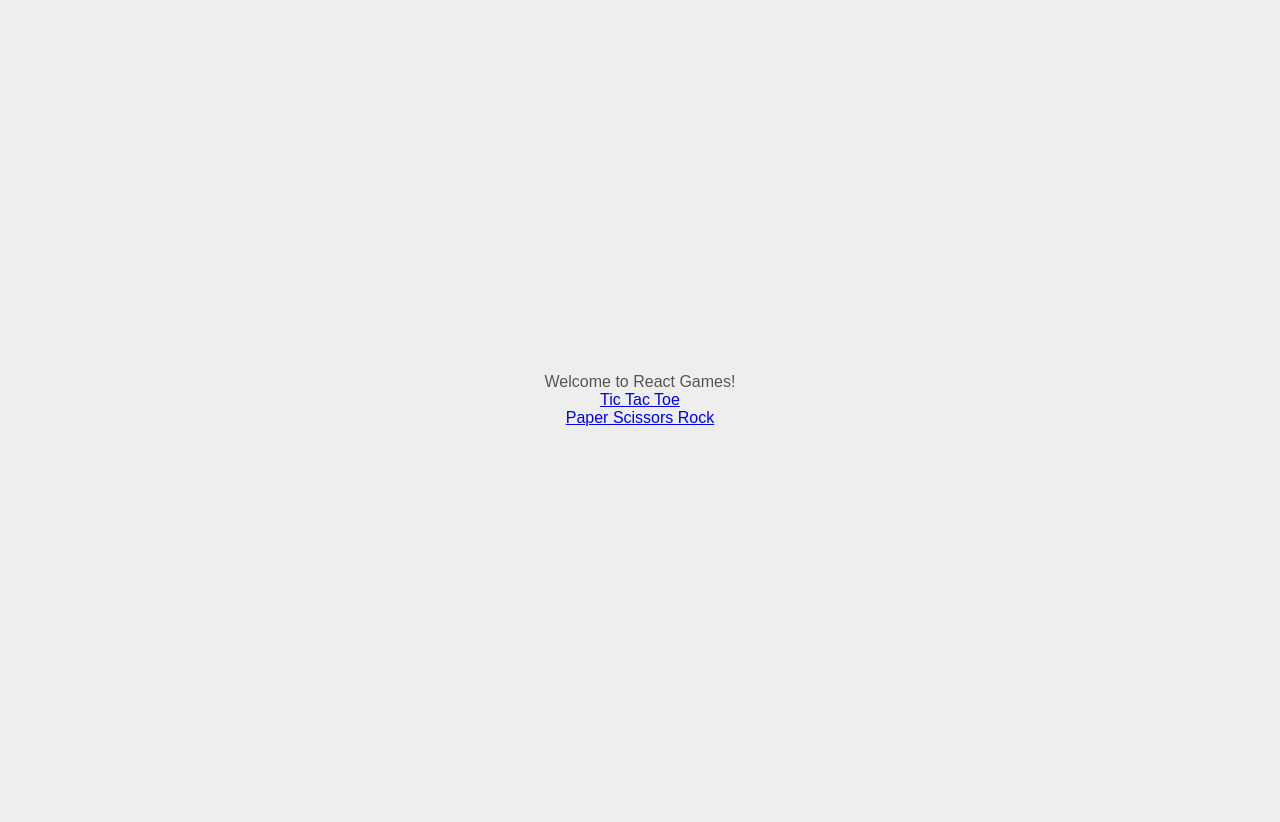
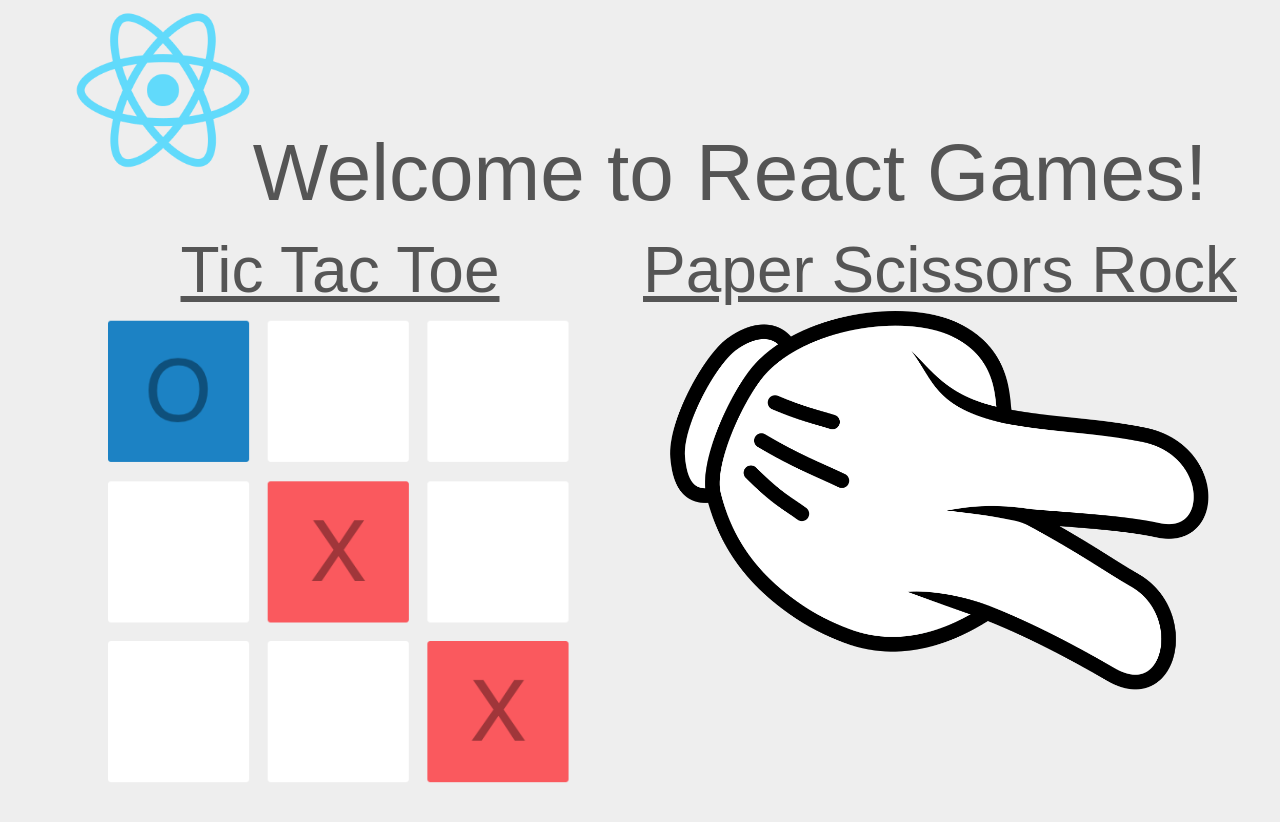
Before and after one commit to Marcellits/React-games, a React (Create React App) app: page / in a window 1280 px wide. Shown: the top 822 px of the page. Before the commit the page ends 800 px from the top, so only its background shows below. Built offline with nearby package versions, Linux system fonts and the light colour scheme.

Commit message:
Home - first adjusts style

```diff
--- a/src/App.css
+++ b/src/App.css
@@ -22,6 +22,7 @@ body {
 }
 .App {
   text-align: center;
+  font-size: 5rem;
 }
 
 button {
@@ -41,3 +42,24 @@ button {
   height: 40vmin;
   pointer-events: none;
 }
+
+#react-logo {
+  height: 200px;
+  padding-bottom: 20px;
+}
+
+#tttoe_game {
+  height: 500px;
+  padding-bottom: 20px;
+}
+#rps_game {
+  height: 400px;
+  padding-bottom: 20px;
+}
+.container_games {
+  display: grid;
+  grid-template-columns: repeat(2, 600px);
+}
+.games {
+  text-align: center;
+}
--- a/src/components/Home.jsx
+++ b/src/components/Home.jsx
@@ -1,16 +1,30 @@
 import React from "react";
 import { Link } from "react-router-dom";
+import react_logo from "../images/logo512.png";
+import tictactoe_game from "../images/tictactoe-game.png";
+import rps_game from "../images/scissors.png";
 
 function Home() {
   return (
-    <div className="App">
+    <div className="App ">
+      <img id="react-logo" src={react_logo} alt="React logo" />
       Welcome to React Games!
-      <div>
-        <div>
-          <Link to="/tictactoe"> Tic Tac Toe</Link>
+      <div className="container_games">
+        <div className="games">
+          <Link className="title" to="/tictactoe">
+            Tic Tac Toe
+          </Link>
+          <img
+            id="tttoe_game"
+            src={tictactoe_game}
+            alt="Tictactoe game board"
+          />
         </div>
-        <div>
-          <Link to="paperscissorsrock">Paper Scissors Rock</Link>
+        <div className="games">
+          <Link className="title" to="/paperscissorsrock">
+            Paper Scissors Rock
+          </Link>
+          <img id="rps_game" src={rps_game} alt="Rock paper scissors" />
         </div>
       </div>
     </div>
--- a/src/components/RockPaperScissors.jsx
+++ b/src/components/RockPaperScissors.jsx
@@ -1,5 +1,5 @@
 import React, { useState } from "react";
-import "../styles/rockpaperscissors.css";
+import "../styles/rockPaperScissors.css";
 import paper from "../images/paper.png";
 import scissors from "../images/scissors.png";
 import rock from "../images/rock.png";
@@ -61,15 +61,15 @@ function RockPaperScissors() {
         <div className="container_psr_options">
           <div className="psr_options" onClick={rockOption}>
             <div className="title_psr_option">Rock</div>
-            <img src={rock} alt="rock" />
+            <img className="img-rps" src={rock} alt="rock" />
           </div>
           <div className="psr_options" onClick={paperOption}>
             <div className="title_psr_option">Paper</div>
-            <img src={paper} alt="paper" />
+            <img className="img-rps" src={paper} alt="paper" />
           </div>
           <div className="psr_options" onClick={scissorsOption}>
             <div className="title_psr_option">Scissors</div>
-            <img src={scissors} alt="scissors" />
+            <img className="img-rps" src={scissors} alt="scissors" />
           </div>
         </div>
         <div className="container_option">
--- a/src/components/TicTacToe.jsx
+++ b/src/components/TicTacToe.jsx
@@ -1,5 +1,5 @@
 import React, { useState, useEffect } from "react";
-import "../styles/TicTacToe.css";
+import "../styles/ticTacToe.css";
 
 function TicTacToe() {
   const emptyBoard = ["", "", "", "", "", "", "", "", ""];
--- a/src/styles/rockpaperscissors.css
+++ b/src/styles/rockpaperscissors.css
@@ -25,7 +25,7 @@
   box-shadow: 1px 1px 10px grey;
 }
 
-img {
+.img-rps {
   display: table-cell;
   vertical-align: top;
   height: 140px;
```
Also changed, not shown: src/images/logo512.png (renamed from public/logo512.png), src/images/tictactoe-game.png (added).
